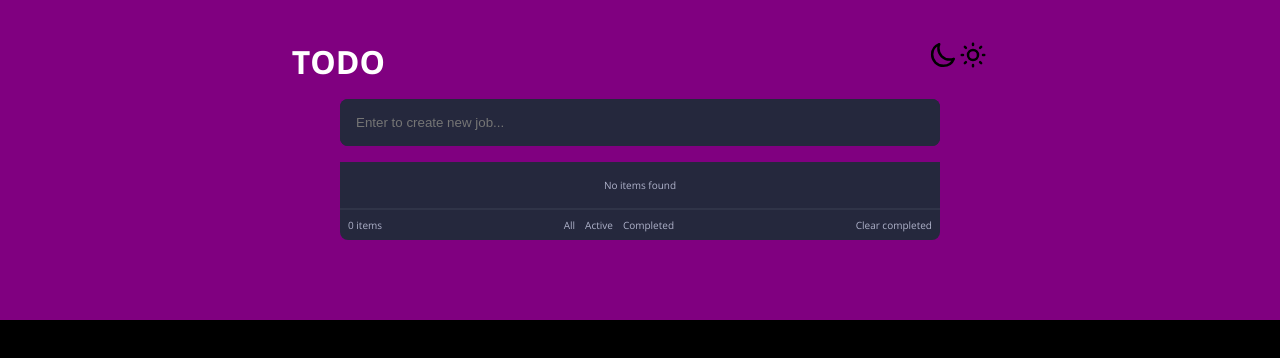
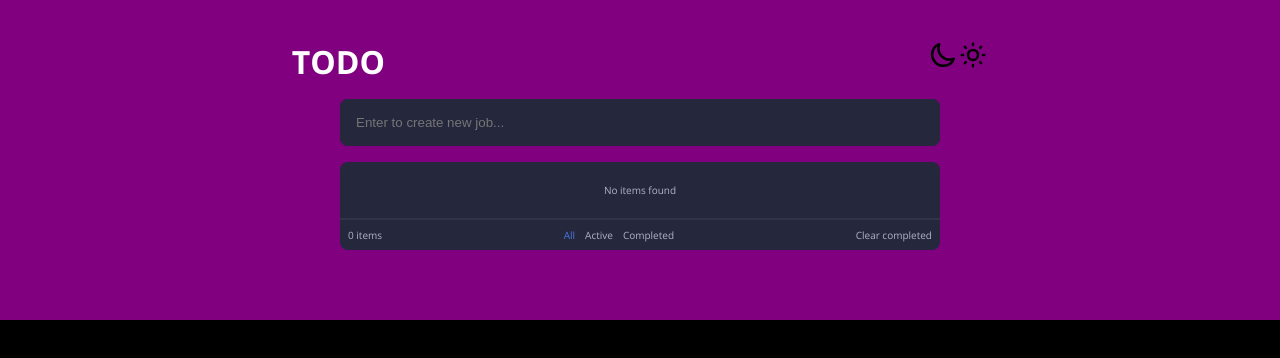
Before and after one commit to FrancoDavid/todo-react, a React (Create React App) app in the folder todo/: page / in a window 1280 px wide. Shown: the top 358 px of the page. Built offline with nearby package versions, Linux system fonts and the light colour scheme.

Commit message:
feat: improves styles components

```diff
--- a/todo/src/components/todo-input/todo-input.jsx
+++ b/todo/src/components/todo-input/todo-input.jsx
@@ -26,6 +26,7 @@ const TodoInput = () => {
             <input
                 type="text"
                 placeholder='Enter to create new job...'
+                maxLength={80}
                 value={todoItemNewName}
                 onKeyDown={handlerEnter}
                 onChange={handlerChange}>
--- a/todo/src/components/todo-item/todo-item.css
+++ b/todo/src/components/todo-item/todo-item.css
@@ -11,6 +11,10 @@
     border-bottom: 2px solid #303448;
 
     max-width: 290px;
+}
+
+.todo-item--container span {
+    text-transform: capitalize;
 }
 
 .todo-item--rounded {
--- a/todo/src/components/todo-item/todo-item.jsx
+++ b/todo/src/components/todo-item/todo-item.jsx
@@ -4,6 +4,7 @@ import './todo-item.css'
 import { TodoContext } from '../../context/todo-context';
 
 const TodoItem = ({ item, position }) => {
+
     const { toggleTodo, removeTodo } = useContext(TodoContext);
 
     const handlerChange = () => {
--- a/todo/src/components/todo-not-found/todo-not-found.css
+++ b/todo/src/components/todo-not-found/todo-not-found.css
@@ -2,7 +2,7 @@
     background-color: #25283D;
     color: #AFB2CA;
 
-    padding: 16px;
+    padding: 21px;
     margin: 0 auto;
 
     display: flex;
@@ -11,9 +11,9 @@
     border-bottom: 2px solid #303448;
 
     max-width: 290px;
-}
 
-.todo-not-found--container p {
+    border-top-left-radius: 8px;
+    border-top-right-radius: 8px;
 }
 
 @media (min-width: 425px) {
--- a/todo/src/components/todo-option/todo-option.css
+++ b/todo/src/components/todo-option/todo-option.css
@@ -16,6 +16,22 @@
 
 .todo-option--container aside span {
     margin: 0 5px;
+    cursor: pointer;
+}
+
+.todo-option--container aside span:hover {
+    color: #4A78DF;
+}
+
+.todo-option--active {
+    color: #4A78DF;
+}
+
+.todo-option--container aside:last-child {
+    cursor: pointer;
+}
+.todo-option--container aside:last-child:hover {
+    color: #4A78DF;
 }
 
 @media (min-width: 425px) {
--- a/todo/src/components/todo-option/todo-option.jsx
+++ b/todo/src/components/todo-option/todo-option.jsx
@@ -4,7 +4,7 @@ import { TodoContext } from '../../context/todo-context';
 
 const TodoOption = () => {
 
-    const { todoList, cleanerTodo, changeTypeFilter } = useContext(TodoContext);
+    const { todoList, typeFilter, cleanerTodo, changeTypeFilter } = useContext(TodoContext);
 
     const handlerClear = () => {
         cleanerTodo();
@@ -19,23 +19,22 @@ const TodoOption = () => {
             <aside>{todoList.length} items</aside>
             <aside>
                 <span
-                    className='hand-pointer'
+                    className={`${(typeFilter === 'all') ? 'todo-option--active' : ''}`}
                     onClick={() => handlerChange('all')}>
                         All
                 </span>
                 <span
-                    className='hand-pointer'
+                    className={`${(typeFilter === 'active') ? 'todo-option--active' : ''}`}
                     onClick={() => handlerChange('active')}>
                         Active
                 </span>
                 <span
-                    className='hand-pointer'
+                    className={`${(typeFilter === 'completed') ? 'todo-option--active' : ''}`}
                     onClick={() => handlerChange('completed')}>
                         Completed
                 </span>
             </aside>
             <aside
-                className='hand-pointer'
                 onClick={handlerClear}>
                 Clear completed
             </aside>
--- a/todo/src/context/todo-context.jsx
+++ b/todo/src/context/todo-context.jsx
@@ -1,4 +1,5 @@
 import React, { createContext, useState } from "react";
+
 import { v4 as uuidv4 } from 'uuid';
 
 const TodoContext = createContext();
@@ -9,12 +10,15 @@ const TodoProvider = ({children}) => {
     const [typeFilter, setTypeFilter] = useState('all');
 
     const addTodo = (newTodo) => {
+
+        const textLower =  newTodo.charAt(0).toUpperCase() + newTodo.slice(1).toLowerCase();
+
         setTodoList([
             ...todoList,
             {
                 id: uuidv4(),
                 isActive: false,
-                text: newTodo
+                text: textLower
             }
         ]);
     };
```
